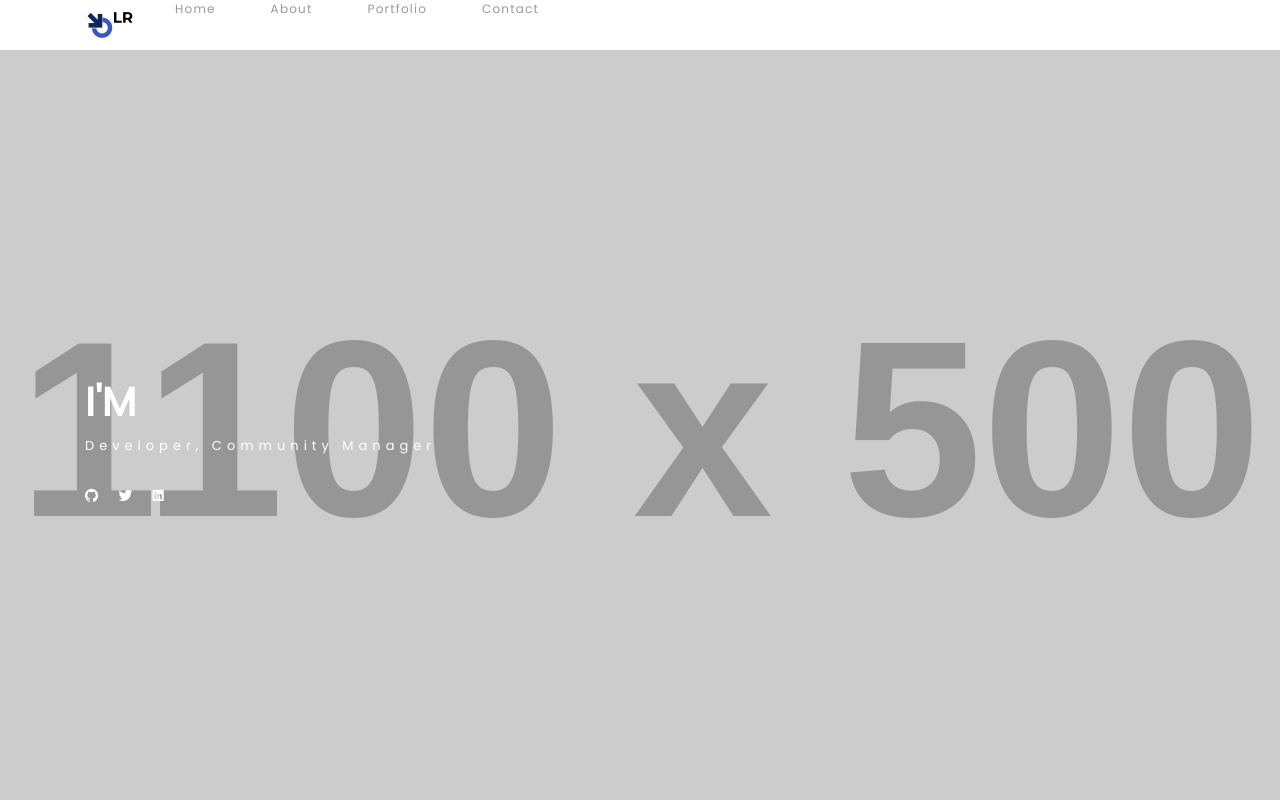
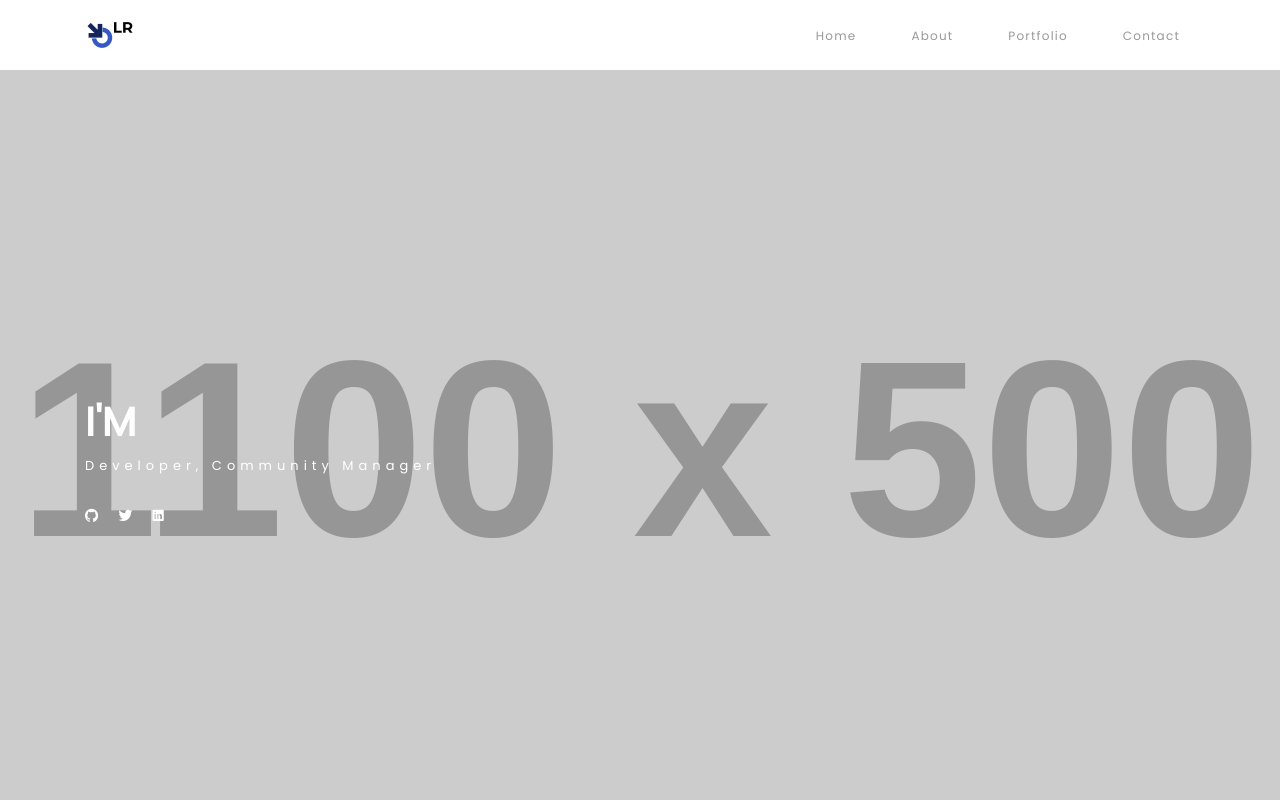
Before and after one commit to leticiaroncero/portfolio-website, a website: page views/index.html in a window 1280 px wide. Shown: the top 800 px of the page. Drawn offline with nearby package versions, Linux system fonts and the light colour scheme; placeholder pictures from the web are drawn by us.

Commit message:
style navbar

```diff
--- a/public/assets/css/style.css
+++ b/public/assets/css/style.css
@@ -40,6 +40,16 @@ h2 {
 /*  Navbar
 /*---------------------------------------------------------------------------*/
 
+#main-nav {
+    padding: 10px;
+}
+
+#main-nav .container {
+    display: flex;
+    justify-content: space-between;
+    align-items: center;
+}
+
 .logo {
     float: left;
 }
@@ -49,24 +59,31 @@ h2 {
     height: 50px;
 }
 
+nav ul {
+    margin: 0px;
+}
+
 nav ul li {
     float: left;
+    margin-left: 40px;
     margin-right: 15px;
     font-family: 'Poppins', sans-serif;
     font-size: 14px;
-    margin-left: 40px;
 }
 
 nav ul li a {
     padding: 2px 0 0 0;
     position: relative;
-    display: block;
     font-size: 12px;
+    font-weight: 500;
     color: #999999;
     letter-spacing: 0.1em;
-    font-weight: 500;
-    line-height: 14px;
 }
+nav ul li a:hover {
+    color: #b8a07e;
+    text-decoration: none;
+}
+
 
 /*---------------------------------------------------------------------------*/
 
@@ -186,7 +203,7 @@ header {
     background: #f7f7f7;
 }
 
-.form-control{
+.form-control {
     border: 1px solid #999;
     border-radius: 0%;
 }
--- a/views/index.html
+++ b/views/index.html
@@ -109,9 +109,7 @@
     </section>
 
     <!-- end section about us -->
-    <div id="portfolio-container">
-
-        <section id="coding-projects">
+    <section id="portfolio">
 
         <div class="section-title text-center">
             <h2>My Portfolio</h2>
@@ -145,8 +143,7 @@
                 <div class="card-body">
                     <h5 class="card-title">Train Scheduler</h5>
                     <p class="card-text">Check when the next train will arrive at any given station.</p>
-                        <a href="https://leticiaroncero.github.io/Train-Scheduler/" class="btn"
-                            id="card-btn">Website</a>
+                    <a href="https://leticiaroncero.github.io/Train-Scheduler/" class="btn" id="card-btn">Website</a>
                     <a href="https://github.com/leticiaroncero/Train-Scheduler" class="btn" id="card-btn">Github</a>
                 </div>
             </div>
@@ -173,7 +170,6 @@
         </div>
 
     </section>
-    </div>
     <!-- End section portfolio -->
     <!-- start section contact -->
     <section id="contact">
@@ -188,7 +184,7 @@
 
                             <ul class="contact-details">
                                 <li><span>San Francisco, United States</span></li>
-                                <li><span>leticia@gmail.com</span></li>
+                                <li><span>leticia.rop@gmail.com</span></li>
                                 <li><span>Let's work together!</span></li>
                             </ul>
 
```
Lines whose indentation alone changed are shown as unchanged.
